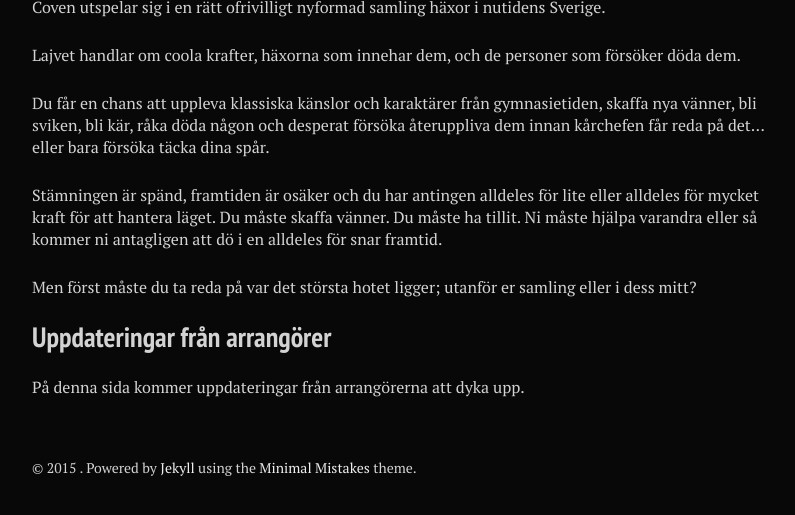
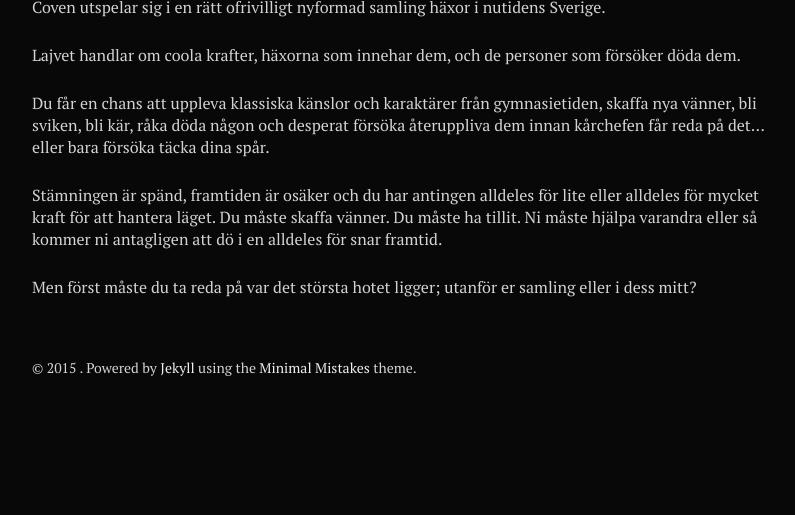
Before and after one commit to stanislavb/www.coven.nu, a Jekyll site: the page built from _posts/2015-05-31-uppdateringar.md, in a window 1280 px wide and 900 px high, scrolled down 629 px, cut to the strip 374-889 px from the top of the window. Shown: the whole strip, without its empty margins (288-1083 px from the left). Built offline with Jekyll 4.4.1, drawn with Linux system fonts in a browser that asks for light colours; nearby versions of some CDN libraries; after the commit the page ends 1429 px from its top, so only the background shows below that.

Commit message:
Remove text about updates

```diff
--- a/_posts/2015-05-31-uppdateringar.md
+++ b/_posts/2015-05-31-uppdateringar.md
@@ -18,7 +18,3 @@ Du får en chans att uppleva klassiska känslor och karaktärer från gymnasieti
 Stämningen är spänd, framtiden är osäker och du har antingen alldeles för lite eller alldeles för mycket kraft för att hantera läget. Du måste skaffa vänner. Du måste ha tillit. Ni måste hjälpa varandra eller så kommer ni antagligen att dö i en alldeles för snar framtid.
 
 Men först måste du ta reda på var det största hotet ligger; utanför er samling eller i dess mitt?
-
-## Uppdateringar från arrangörer
-
-På denna sida kommer uppdateringar från arrangörerna att dyka upp.
```
